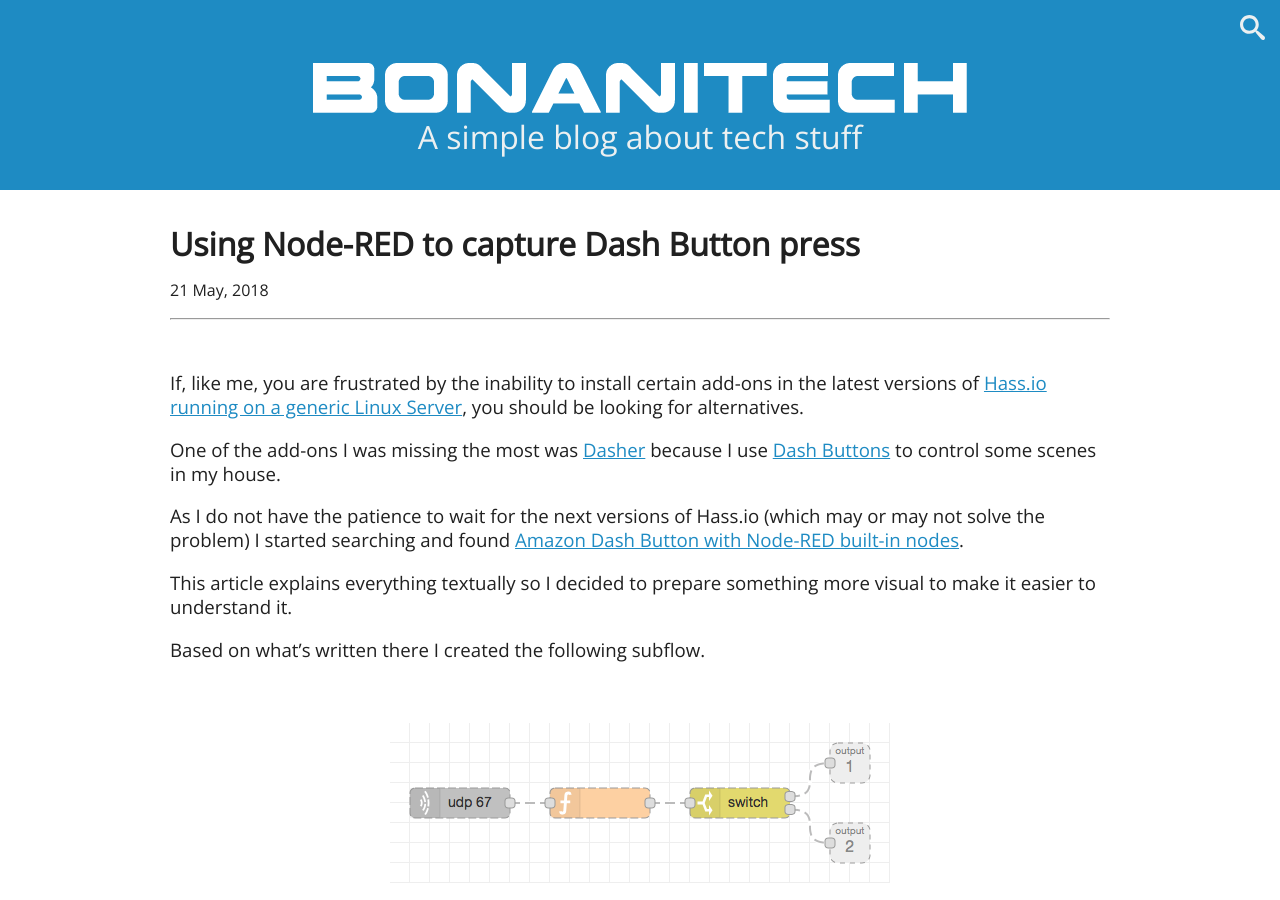
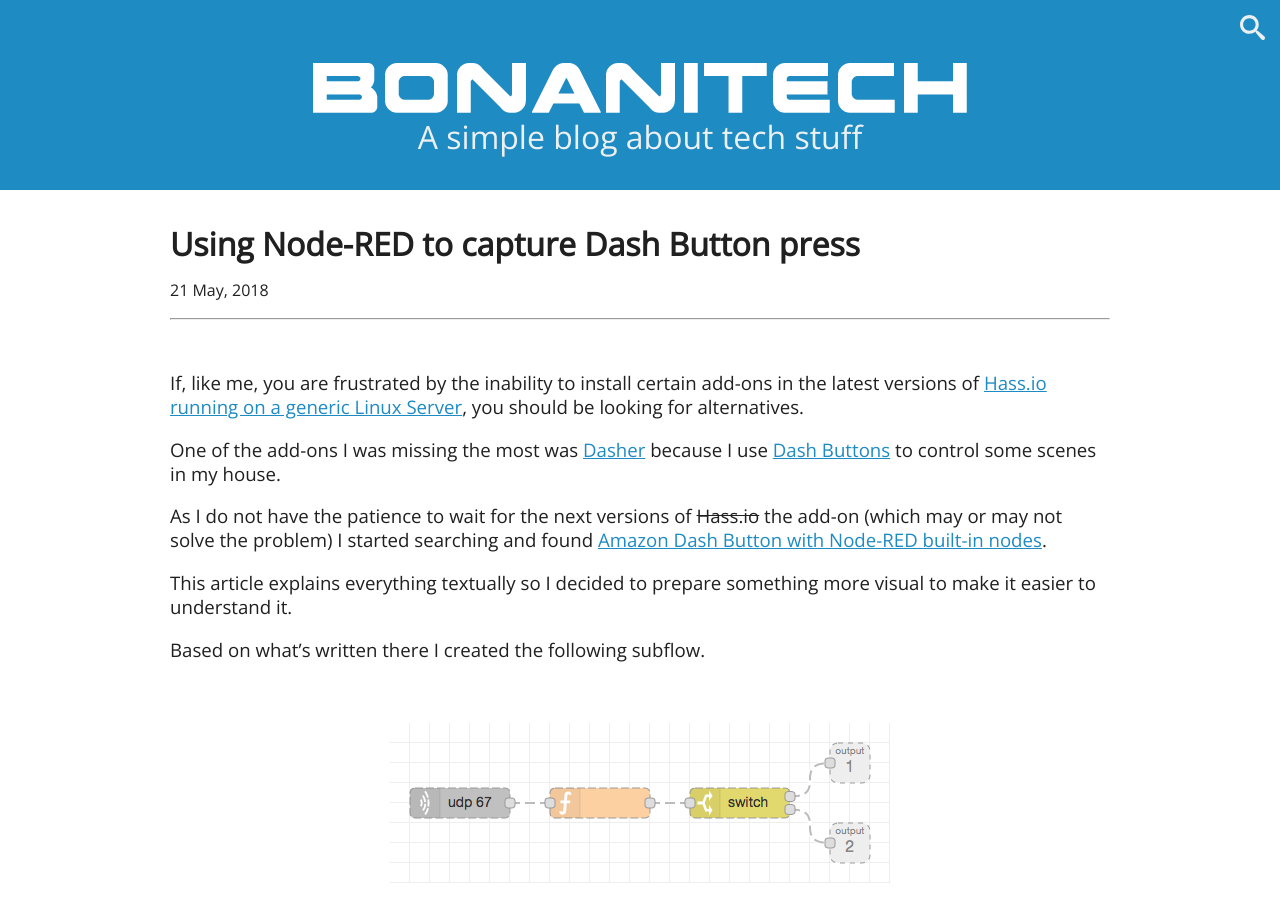
Before and after one commit to bonanitech/blog, a Jekyll site: the page built from _posts/2018-05-21-using-node-red-to-capture-dash-button-press.md, in a window 1280 px wide and 900 px high. Built offline with Jekyll 4.4.1, drawn with Linux system fonts in a browser that asks for light colours; comment, search, counter and statistics services are not loaded.

Commit message:
Edit post

```diff
--- a/_posts/2018-05-21-using-node-red-to-capture-dash-button-press.md
+++ b/_posts/2018-05-21-using-node-red-to-capture-dash-button-press.md
@@ -12,7 +12,7 @@ If, like me, you are frustrated by the inability to install certain add-ons in t
 
 One of the add-ons I was missing the most was [Dasher](https://github.com/james-fry/hassio-addons/tree/master/dasher) because I use [Dash Buttons](https://www.amazon.com/ddb/learn-more) to control some scenes in my house.
 
-As I do not have the patience to wait for the next versions of Hass.io \(which may or may not solve the problem\) I started searching and found [Amazon Dash Button with Node-RED built-in nodes](http://solarhinted.blogspot.com/2017/07/amazon-dash-button-with-node-red-built.html).
+As I do not have the patience to wait for the next versions of <s>Hass.io</s> the add-on \(which may or may not solve the problem\) I started searching and found [Amazon Dash Button with Node-RED built-in nodes](http://solarhinted.blogspot.com/2017/07/amazon-dash-button-with-node-red-built.html).
 
 This article explains everything textually so I decided to prepare something more visual to make it easier to understand it.
 
```
